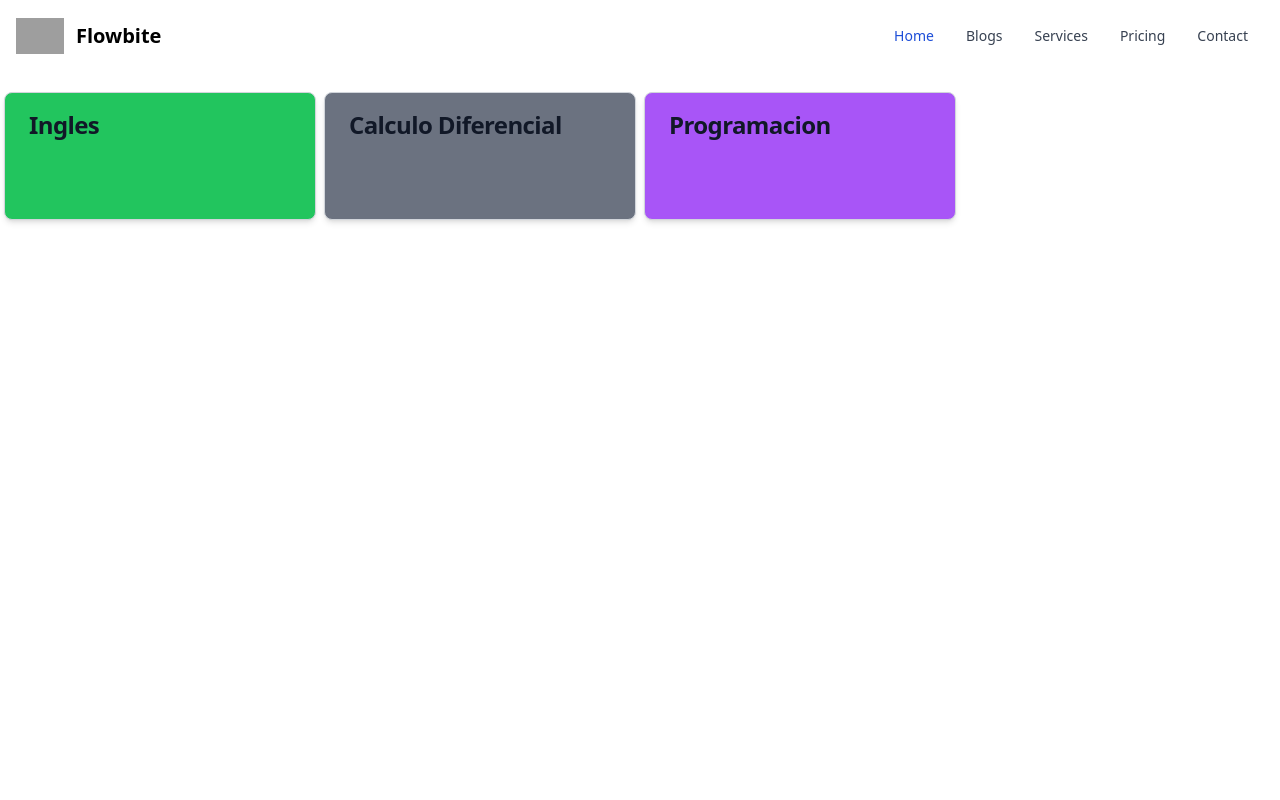
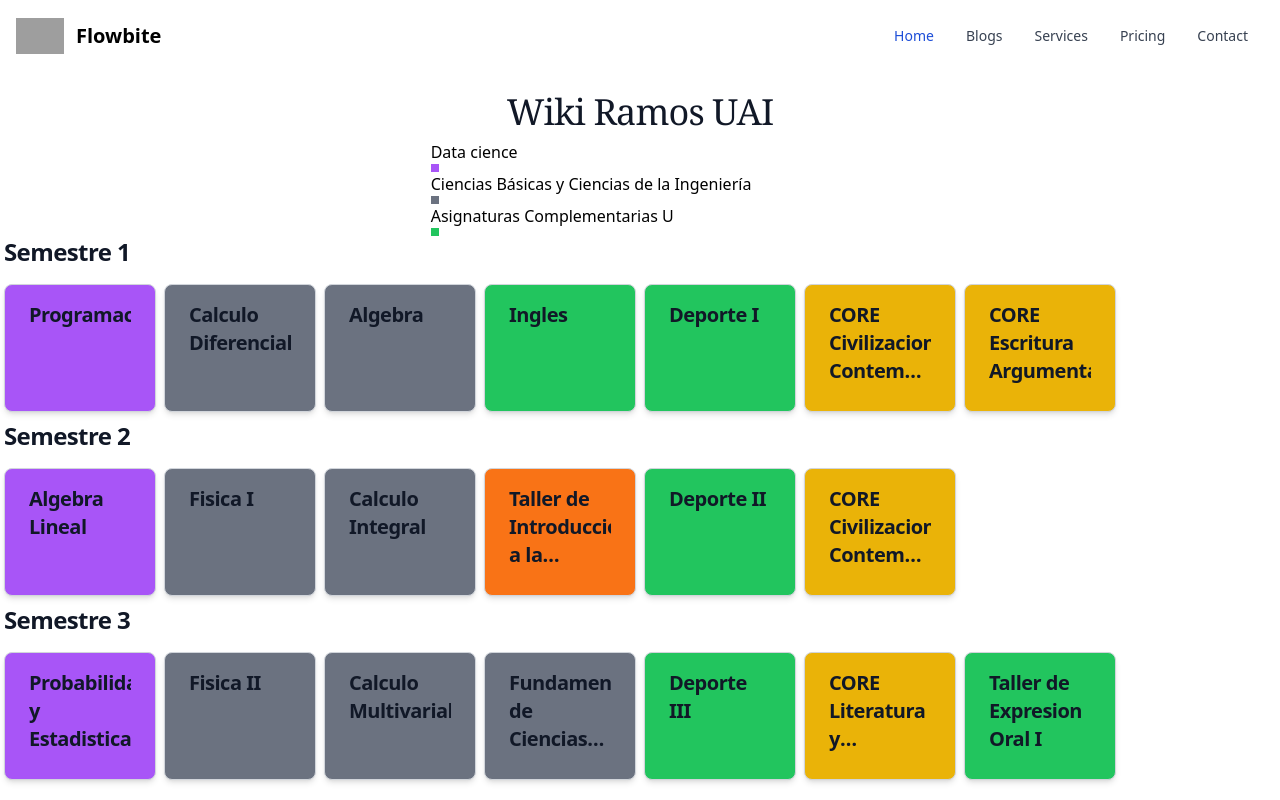
Before and after one commit to BenjaSchindler/RamosUAInt, a React (Create React App) app: page /Blogs in a window 1280 px wide. Built offline with nearby package versions, Linux system fonts and the light colour scheme; grey boxes are pictures that could not be loaded.

Commit message:
Semesters and Categories

```diff
--- a/src/Components/ClassesCard.tsx
+++ b/src/Components/ClassesCard.tsx
@@ -8,10 +8,20 @@ interface ClassesModel {
   title: string;
   color_type: string;
   color_type2: string;
+  semester: string;
 }
 
+const textstyle={
+  display: "-webkit-box",
+  WebkitLineClamp: 3,
+  WebkitBoxOrient: "vertical",
+  overflow: "hidden"
+} as React.CSSProperties
+
+
+
 const ClassesCard: React.FC<ClassesProps> = ({
-  classes: { title, color_type, color_type2 },
+  classes: { title, color_type, color_type2, semester },
 }) => {
   const [expanded, setExpanded] = useState(false);
 
@@ -21,10 +31,10 @@ const ClassesCard: React.FC<ClassesProps> = ({
         onClick={() => setExpanded(false)}
         className={`'w-full p-6 max-w-sm ' ${color_type} ' rounded-lg shadow-md ' ${color_type2} ' h-96 border border-gray-300 py-4 flex flex-col justify-start transition-all duration-500 cursor-pointer'`}
       >
-        <h5 className="mb-2 text-2xl font-bold tracking-tight text-gray-900 ">
+        <h5 className="mb-2 text-2xl font-bold tracking-tight text-gray-900 transition-all duration-500 cursor-pointer">
           {title}
         </h5>
-        <p className="font-normal text-gray-700">
+        <p  className="font-normal text-gray-700 transition-all duration-900 cursor-pointer">
           Here are the biggest enterprise technology acquisitions of 2021 so
           far, in reverse chronological order.
         </p>
@@ -36,7 +46,7 @@ const ClassesCard: React.FC<ClassesProps> = ({
         onClick={() => setExpanded(true)}
         className={`'w-full p-6 max-w-sm ' ${color_type} ' rounded-lg shadow-md ' ${color_type2} ' h-32 border border-gray-300 py-4 flex flex-col justify-between transition-all duration-500 cursor-pointer'`}
       >
-        <h5 className="mb-2 text-2xl font-bold tracking-tight text-gray-900 ">
+        <h5 style={textstyle} className="mb-2 text-xl font-bold tracking-tight text-gray-900 transition-all duration-500 cursor-pointer">
           {title}
         </h5>
       </div>
--- a/src/Components/HardCode/DataClassesCard.ts
+++ b/src/Components/HardCode/DataClassesCard.ts
@@ -1,18 +1,124 @@
 
-export const datos : {title: string, color_type: string, color_type2:string}[] = [
+export const datos : {title: string, color_type: string, color_type2:string, semester:string}[] = [
   {
-    title: "Ingles",
-    color_type: "bg-green-500",
-    color_type2: "hover:bg-green-600",
+    title: "Programacion",
+    color_type: "bg-purple-500",
+    color_type2: "hover:bg-purple-600",
+    semester: 'row-start-2',
   },
   {
     title: "Calculo Diferencial",
     color_type: "bg-gray-500",
     color_type2: "hover:bg-gray-600",
+    semester: 'row-start-2',
   },
   {
-    title: "Programacion",
+    title: "Algebra",
+    color_type: "bg-gray-500",
+    color_type2: "hover:bg-gray-600",
+    semester: 'row-start-2',
+  },
+  {
+    title: "Ingles",
+    color_type: "bg-green-500",
+    color_type2: "hover:bg-green-600",
+    semester: 'row-start-2',
+  },
+  {
+    title: "Deporte I",
+    color_type: "bg-green-500",
+    color_type2: "hover:bg-green-600",
+    semester: 'row-start-2',
+  },
+  {
+    title: "CORE Civilizacion Contemporanea I",
+    color_type: "bg-yellow-500",
+    color_type2: "hover:bg-yellow-600",
+    semester: 'row-start-2',
+  },
+  {
+    title: "CORE Escritura Argumentativa",
+    color_type: "bg-yellow-500",
+    color_type2: "hover:bg-yellow-600",
+    semester: 'row-start-2',
+  },
+  {
+    title: "Algebra Lineal",
     color_type: "bg-purple-500",
     color_type2: "hover:bg-purple-600",
+    semester: 'row-start-4',
   },
+  {
+    title: "Fisica I",
+    color_type: "bg-gray-500",
+    color_type2: "hover:bg-gray-600",
+    semester: 'row-start-4',
+  },
+  {
+    title: "Calculo Integral",
+    color_type: "bg-gray-500",
+    color_type2: "hover:bg-gray-600",
+    semester: 'row-start-4',
+  },
+  {
+    title: "Taller de Introduccion a la Ingenieria",
+    color_type: "bg-orange-500",
+    color_type2: "hover:bg-orange-600",
+    semester: 'row-start-4',
+  },
+  {
+    title: "Deporte II",
+    color_type: "bg-green-500",
+    color_type2: "hover:bg-green-600",
+    semester: 'row-start-4',
+  },
+  {
+    title: "CORE Civilizacion Contemporanea II",
+    color_type: "bg-yellow-500",
+    color_type2: "hover:bg-yellow-600",
+    semester: 'row-start-4',
+  },
+  {
+    title: "Probabilidad y Estadistica",
+    color_type: "bg-purple-500",
+    color_type2: "hover:bg-purple-600",
+    semester: 'row-start-6',
+  },
+  {
+    title: "Fisica II",
+    color_type: "bg-gray-500",
+    color_type2: "hover:bg-gray-600",
+    semester: 'row-start-6',
+  },
+  {
+    title: "Calculo Multivariable",
+    color_type: "bg-gray-500",
+    color_type2: "hover:bg-gray-600",
+    semester: 'row-start-6',
+  },
+  {
+    title: "Fundamentos de Ciencias Ambientales",
+    color_type: "bg-gray-500",
+    color_type2: "hover:bg-gray-600",
+    semester: 'row-start-6',
+  },
+  {
+    title: "Deporte III",
+    color_type: "bg-green-500",
+    color_type2: "hover:bg-green-600",
+    semester: 'row-start-6',
+  },
+  {
+    title: "CORE Literatura y Humanidades I",
+    color_type: "bg-yellow-500",
+    color_type2: "hover:bg-yellow-600",
+    semester: 'row-start-6',
+  },
+  {
+    title: "Taller de Expresion Oral I",
+    color_type: "bg-green-500",
+    color_type2: "hover:bg-green-600",
+    semester: 'row-start-6',
+  },
+
 ];
--- a/src/Routes/Blogs.tsx
+++ b/src/Routes/Blogs.tsx
@@ -7,10 +7,30 @@ const Blogs: React.FC = () => {
   return (
     <main style={{ padding: "1rem 0" }}>
       <div className="p-1 bg-white">
+
+
+      <div className="grid grid-cols-1 sm:grid-cols-3 gap-2">
+        <div className="col-start-2">
+        <h1 className="mb-2 text-4xl font-serif tracking-tight text-gray-900 text-center"> Wiki Ramos UAI </h1>
+        <p>Data cience </p> <div className="h-2 w-2 p-1 bg-purple-500"></div>
+        <p>Ciencias Básicas y Ciencias de la Ingeniería</p> <div className="h-2 w-2 p-1 bg-gray-500"></div>
+        <p>Asignaturas Complementarias U</p> <div className="h-2 w-2 p-1 bg-green-500"></div>
+
+        </div>
+      </div>
+
         {datos?.length > 0 ? (
-          <div className="grid grid-cols-4 gap-2">
+          <div className="grid grid-cols-2 sm:grid-cols-8 gap-2">
+
+
+          <div className="row-start-1 col-span-8 mb-2 text-2xl font-bold tracking-tight text-gray-900"><h1>Semestre 1</h1></div>
+          <div className="row-start-3 col-span-8 mb-2 text-2xl font-bold tracking-tight text-gray-900"><h1>Semestre 2</h1></div>
+          <div className="row-start-5 col-span-8 mb-2 text-2xl font-bold tracking-tight text-gray-900"><h1>Semestre 3</h1></div>
+
+
+
             {datos.map((dato) => (
-              <div>
+              <div className={`${dato.semester}`}>
                 <ClassesCard classes={dato} />
               </div>
             ))}
```
